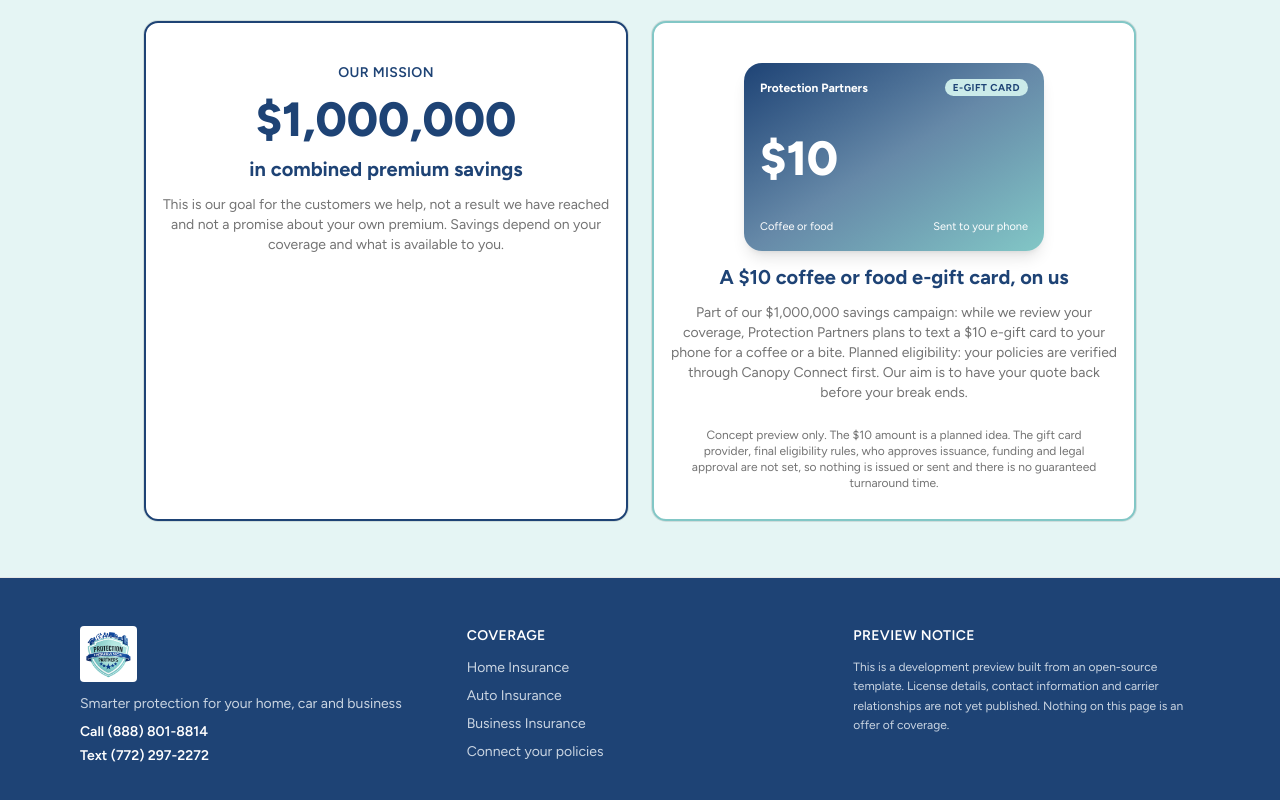
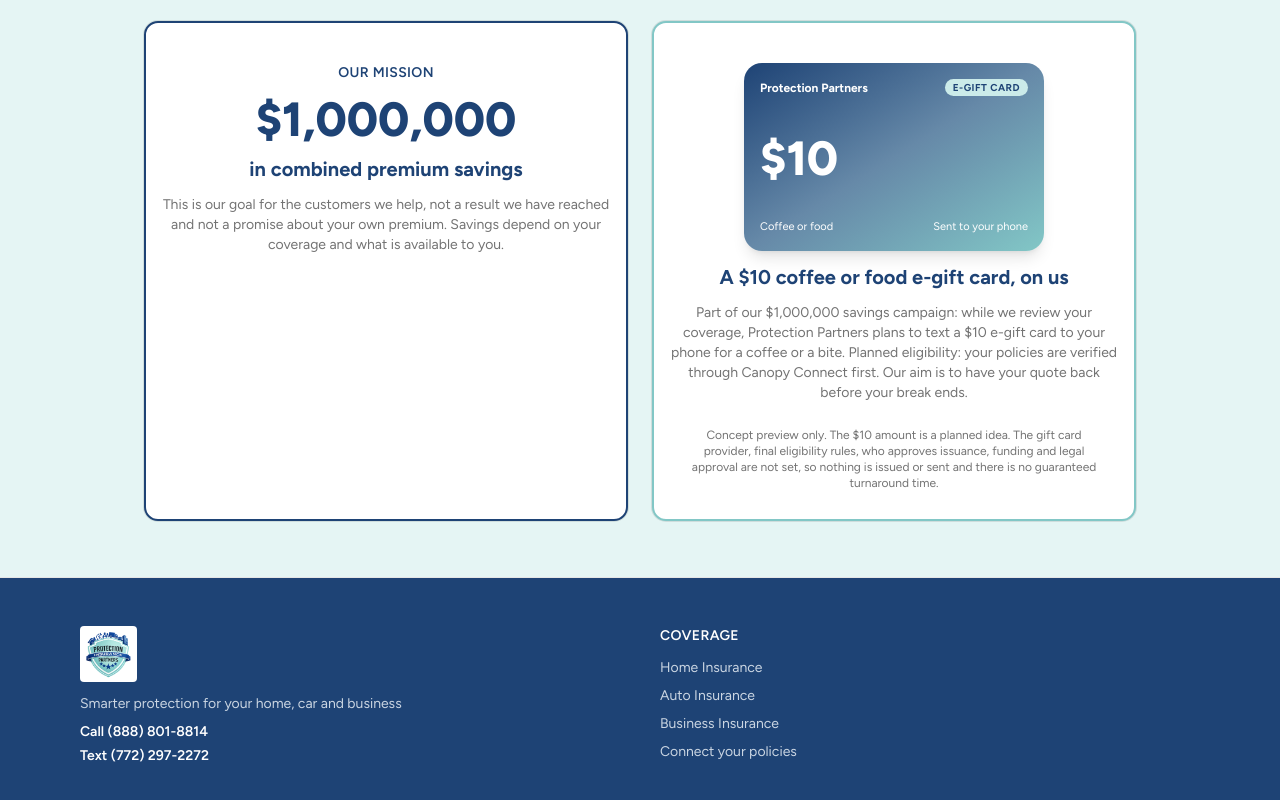
Before and after one commit to breverdbidder/protection-partners-life-dev, a Next.js app: page / in a window 1280 px wide. Shown: the part 2231-3031 px from the top of the page. Built offline with nearby package versions, Linux system fonts and the light colour scheme; no server answers.

Commit message:
Remove preview notice from footer component
Removed the preview notice section from the footer.

```diff
--- a/src/components/site/footer.tsx
+++ b/src/components/site/footer.tsx
@@ -4,7 +4,7 @@
 export default function Footer() {
   return (
     <footer className="border-t bg-navy text-slate-200">
-      <div className="mx-auto grid max-w-6xl gap-10 px-4 py-12 sm:grid-cols-3">
+      <div className="mx-auto grid max-w-6xl gap-10 px-4 py-12 sm:grid-cols-2">
         <div>
           <img src={`${ASSET_PREFIX}/logo.png`} alt={siteConfig.name} className="h-14 w-auto rounded bg-white p-1" />
           <p className="mt-3 text-sm text-slate-300">{siteConfig.tagline}</p>
@@ -20,14 +20,6 @@
             <li><a href={CANOPY_URL} className="text-slate-300 hover:text-white" target="_blank" rel="noopener noreferrer">Connect your policies</a></li>
           </ul>
         </nav>
-        <div>
-          <h2 className="text-sm font-semibold uppercase tracking-wide text-white">Preview notice</h2>
-          <p className="mt-3 text-xs leading-relaxed text-slate-300">
-            This is a development preview built from an open-source template. License details, contact
-            information and carrier relationships are not yet published. Nothing on this page is an
-            offer of coverage.
-          </p>
-        </div>
       </div>
     </footer>
   );
```
